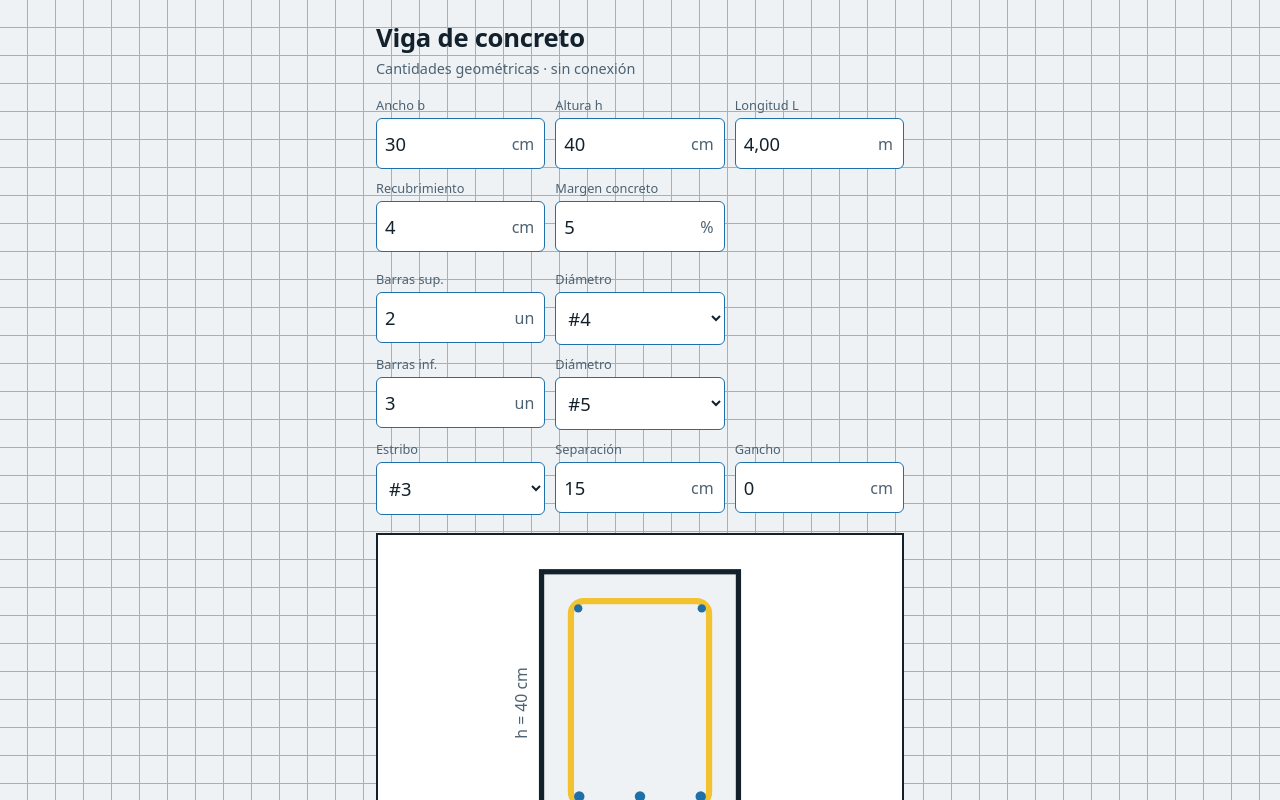
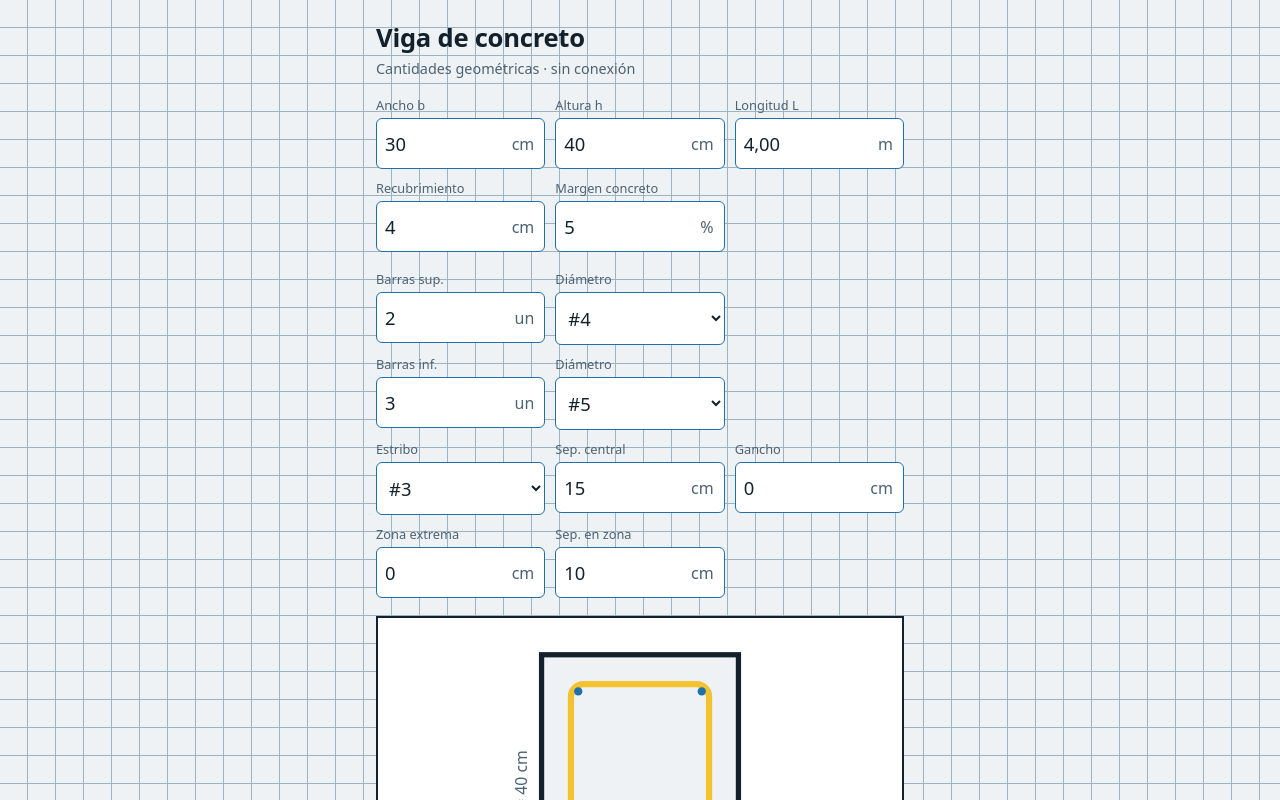
Before and after one commit to myinstadibujos-dotcom/calculadora-obra, a React (Vite) app: page / in a window 1280 px wide. Shown: the top 800 px of the page. Built offline with nearby package versions, Linux system fonts and the light colour scheme.

Commit message:
Actualización desde update.zip

```diff
--- a/public/sw.js
+++ b/public/sw.js
@@ -1,6 +1,6 @@
 // Service worker: red primero, caché como respaldo. Tras la primera carga,
 // la app abre sin internet. Subir VERSION fuerza limpiar cachés antiguos.
-const VERSION = "obra-v4";
+const VERSION = "obra-v5";
 
 self.addEventListener("install", (e) => {
   e.waitUntil(caches.open(VERSION).then((c) => c.addAll(["./", "manifest.webmanifest"])));
--- a/src/App.tsx
+++ b/src/App.tsx
@@ -11,7 +11,7 @@ type Estado = { ok: true; r: ResultadoViga; e: EntradaViga } | { ok: false; mens
 export function App() {
   const [v, setV] = useState({
     b: "30", h: "40", L: "4,00", recub: "4", ns: "2", bs: "#4" as Barra, ni: "3", bi: "#5" as Barra,
-    be: "#3" as Barra, sep: "15", gancho: "0", margen: "5",
+    be: "#3" as Barra, sep: "15", gancho: "0", zl: "0", zs: "10", margen: "5",
   });
   const set = (k: keyof typeof v) => (x: string) => setV({ ...v, [k]: x });
 
@@ -21,7 +21,7 @@ export function App() {
       const entrada: EntradaViga = {
         b: cm(v.b), h: cm(v.h), L: n(v.L), recub: cm(v.recub),
         sup: { cantidad: n(v.ns), barra: v.bs }, inf: { cantidad: n(v.ni), barra: v.bi },
-        estribo: { barra: v.be, separacion: cm(v.sep), gancho: cm(v.gancho) },
+        estribo: { barra: v.be, separacion: cm(v.sep), gancho: cm(v.gancho), zonaLong: cm(v.zl), zonaSep: cm(v.zs) },
         margenConcretoPct: n(v.margen),
       };
       return { ok: true, r: calcularViga(entrada), e: entrada };
@@ -52,8 +52,10 @@ export function App() {
         <Sel et="Diámetro" val={v.bi} f={set("bi")} />
         <span />
         <Sel et="Estribo" val={v.be} f={set("be")} />
-        <Campo et="Separación" u="cm" val={v.sep} f={set("sep")} />
+        <Campo et="Sep. central" u="cm" val={v.sep} f={set("sep")} />
         <Campo et="Gancho" u="cm" val={v.gancho} f={set("gancho")} />
+        <Campo et="Zona extrema" u="cm" val={v.zl} f={set("zl")} />
+        <Campo et="Sep. en zona" u="cm" val={v.zs} f={set("zs")} />
       </section>
 
       {est.ok ? (
--- a/src/Longitudinal.tsx
+++ b/src/Longitudinal.tsx
@@ -13,7 +13,7 @@ export function Longitudinal({ e }: { e: EntradaViga }) {
          role="img" aria-label={`Vista longitudinal de ${g.L.toFixed(2)} m con ${g.estribos.length} estribos`}>
       <rect className="sec-concreto" x={0} y={0} width={W} height={H} />
       {g.estribos.map((s, i) => (
-        <line key={i} className="sec-estribo" x1={s.x * cm} x2={s.x * cm} y1={s.y0 * cm} y2={s.y1 * cm}
+        <line key={i} className={s.zona === "ext" ? "sec-estribo est-ext" : "sec-estribo"} x1={s.x * cm} x2={s.x * cm} y1={s.y0 * cm} y2={s.y1 * cm}
               strokeWidth={s.espesor * cm} />
       ))}
       {g.barras.map((b) => (
@@ -21,7 +21,7 @@ export function Longitudinal({ e }: { e: EntradaViga }) {
               strokeWidth={b.d * cm} />
       ))}
       <text className="sec-cota" x={W / 2} y={H + pad * 0.75} fontSize={fs} textAnchor="middle">
-        L = {g.L.toFixed(2)} m · {g.estribos.length} estribos
+        L = {g.L.toFixed(2)} m · {g.estribos.length} estribos{g.estribos.some((s) => s.zona === "ext") ? ` (${g.estribos.filter((s) => s.zona === "ext").length} en zonas extremas)` : ""}
       </text>
     </svg>
   );
--- a/src/engine/seccion.ts
+++ b/src/engine/seccion.ts
@@ -1,5 +1,5 @@
 import { diametroMm } from "./barras";
-import { contarEstribos, type EntradaViga } from "./viga";
+import { posicionesEstribos, type EntradaViga } from "./viga";
 
 export interface BarraDibujo { x: number; y: number; d: number; grupo: "sup" | "inf" }
 export interface GeometriaSeccion {
@@ -34,18 +34,15 @@ export function geometriaSeccion(e: EntradaViga): GeometriaSeccion {
 
 export interface GeometriaLongitudinal {
   L: number; h: number; // metros
-  estribos: { x: number; y0: number; y1: number; espesor: number }[];
+  estribos: { x: number; y0: number; y1: number; espesor: number; zona: "ext" | "cen" }[];
   barras: { y: number; d: number; x0: number; x1: number; grupo: "sup" | "inf" }[];
 }
 
 /** Vista de elevación: estribos a separación constante desde la cara útil izquierda. */
 export function geometriaLongitudinal(e: EntradaViga): GeometriaLongitudinal {
   const dE = diametroMm(e.estribo.barra) / 1000;
-  const n = contarEstribos(e.L - 2 * e.recub, e.estribo.separacion);
-  const estribos = Array.from({ length: n }, (_, i) => ({
-    x: e.recub + i * e.estribo.separacion,
-    y0: e.recub + dE / 2, y1: e.h - e.recub - dE / 2, espesor: dE,
-  }));
+  const estribos = posicionesEstribos(e.L - 2 * e.recub, e.estribo.separacion, e.estribo.zonaLong ?? 0, e.estribo.zonaSep ?? 0)
+    .map((p) => ({ x: e.recub + p.x, y0: e.recub + dE / 2, y1: e.h - e.recub - dE / 2, espesor: dE, zona: p.zona }));
   const barras: GeometriaLongitudinal["barras"] = [];
   const capa = (g: EntradaViga["sup"], grupo: "sup" | "inf") => {
     if (g.cantidad === 0) return;
--- a/src/engine/viga.ts
+++ b/src/engine/viga.ts
@@ -6,7 +6,7 @@ export interface GrupoBarras { cantidad: number; barra: Barra }
 export interface EntradaViga {
   b: number; h: number; L: number; recub: number; // metros
   sup: GrupoBarras; inf: GrupoBarras;
-  estribo: { barra: Barra; separacion: number; gancho: number }; // metros
+  estribo: { barra: Barra; separacion: number; gancho: number; zonaLong?: number; zonaSep?: number }; // metros; separacion = zona central
   margenConcretoPct: number;
 }
 export interface FilaDespiece {
@@ -19,9 +19,23 @@ export interface ResultadoViga {
   pesoTotal: number; advertencias: string[];
 }
 
-/** Estribos a separación constante desde el primero; el epsilon evita errores de coma flotante (0,6/0,2). */
-export function contarEstribos(largoUtil: number, separacion: number): number {
-  return Math.floor(largoUtil / separacion + 1e-9) + 1;
+export interface PosEstribo { x: number; zona: "ext" | "cen" }
+
+/** Posiciones (m) desde la cara útil izquierda. Sin zona extrema: separación constante desde el primero.
+ *  Con zona extrema: zonas simétricas en ambos extremos y zona central entre ellas; ningún estribo se repite en los límites. */
+export function posicionesEstribos(U: number, sepCentral: number, zonaLong = 0, zonaSep = 0): PosEstribo[] {
+  const eps = 1e-9;
+  if (!(zonaLong > 0)) {
+    const n = Math.floor(U / sepCentral + eps) + 1;
+    return Array.from({ length: n }, (_, i) => ({ x: i * sepCentral, zona: "cen" as const }));
+  }
+  const k = Math.floor(zonaLong / zonaSep + eps);
+  const a = Array.from({ length: k + 1 }, (_, i) => i * zonaSep);
+  const fin = a.map((x) => U - x).reverse();
+  const out: PosEstribo[] = a.map((x) => ({ x, zona: "ext" as const }));
+  for (let j = 1; a[k] + j * sepCentral < fin[0] - eps; j++) out.push({ x: a[k] + j * sepCentral, zona: "cen" });
+  fin.forEach((x) => out.push({ x, zona: "ext" }));
+  return out;
 }
 
 export function calcularViga(e: EntradaViga): ResultadoViga {
@@ -54,11 +68,27 @@ export function calcularViga(e: EntradaViga): ResultadoViga {
   longitudinal("L-sup", "superior", e.sup);
   longitudinal("L-inf", "inferior", e.inf);
 
-  const nEst = contarEstribos(largoUtil, e.estribo.separacion); // sin duplicar estribos
-  fila("E-1", "Estribo cerrado", e.estribo.barra, nEst, 2 * (bi + hi) + 2 * e.estribo.gancho);
+  const zl = e.estribo.zonaLong ?? 0, zs = e.estribo.zonaSep ?? 0;
+  if (!(zl >= 0)) throw new ErrorDeDatos("Zona extrema: la longitud no puede ser negativa.");
+  if (zl > 0 && !(zs > 0)) throw new ErrorDeDatos("Zona extrema: define una separación mayor que cero.");
+  const pos = posicionesEstribos(largoUtil, e.estribo.separacion, zl, zs);
+  for (let i = 1; i < pos.length; i++)
+    if (pos[i].x - pos[i - 1].x < 1e-9) throw new ErrorDeDatos("Las zonas extremas se solapan o no dejan zona central: reduce su longitud.");
+  const nExt = pos.filter((p) => p.zona === "ext").length, nCen = pos.length - nExt;
+  const corte = 2 * (bi + hi) + 2 * e.estribo.gancho;
+  if (nExt > 0) fila("E-1", "Estribo, zona extrema", e.estribo.barra, nExt, corte);
+  if (nCen > 0) fila(nExt > 0 ? "E-2" : "E-1", nExt > 0 ? "Estribo, zona central" : "Estribo cerrado", e.estribo.barra, nCen, corte);
+  const nEst = pos.length;
 
-  const resto = largoUtil - (nEst - 1) * e.estribo.separacion;
-  if (resto > 1e-6) adv.push(`El último estribo queda a ${(resto * 100).toFixed(1)} cm del extremo útil; no se agrega otro estribo en el extremo.`);
+  if (nExt === 0) {
+    const resto = largoUtil - (nEst - 1) * e.estribo.separacion;
+    if (resto > 1e-6) adv.push(`El último estribo queda a ${(resto * 100).toFixed(1)} cm del extremo útil; no se agrega otro estribo en el extremo.`);
+  } else {
+    const iB = nExt / 2 + nCen; // primer estribo de la zona extrema final
+    const ajuste = pos[iB].x - pos[iB - 1].x;
+    if (Math.abs(ajuste - e.estribo.separacion) > 1e-6 && nCen > 0)
+      adv.push(`Tramo de ajuste junto a la zona extrema derecha: ${(ajuste * 100).toFixed(1)} cm entre estribos.`);
+  }
   adv.push("Barras rectas de longitud igual a L − 2·recubrimiento: sin ganchos, anclajes ni traslapos.");
   if (e.estribo.gancho === 0) adv.push("Extensión de gancho del estribo = 0: defínela. Su valor reglamentario aún no está verificado en esta app.");
 
--- a/src/styles.css
+++ b/src/styles.css
@@ -87,3 +87,4 @@ body {
 .sec-barra { fill: var(--plano); }
 .sec-cota { fill: var(--suave); font-family: inherit; }
 .lon-barra { stroke: var(--plano); }
+.est-ext { stroke: var(--tinta); }
```
Also changed, not shown: 1 other file (tests, documents, lock files or other folders).
